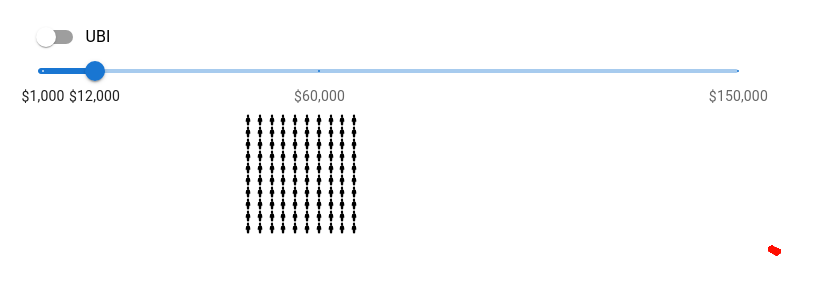
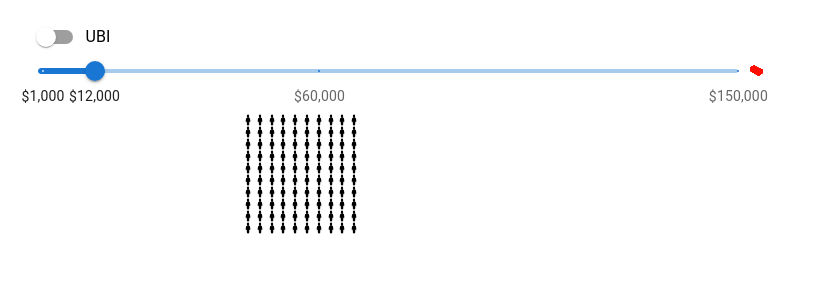
Before and after one commit to jankomp/y-ubi, a React (Create React App) app: page / in a window 1280 px wide. Shown: the part 436-730 px from the top of the page, without its empty margins (0-822 px from the left). Built offline with nearby package versions, Linux system fonts and the light colour scheme.

Commit message:
single wad flying to different position

```diff
--- a/src/App.js
+++ b/src/App.js
@@ -1,4 +1,4 @@
-import React, { useState } from 'react';
+import React, { useEffect, useState } from 'react';
 import { BarChart, Bar, Cell, XAxis, YAxis, CartesianGrid } from 'recharts';
 import { Switch, FormControlLabel, Slider, Box } from '@mui/material';
 import GetChartData from './ChartData';
@@ -13,8 +13,13 @@
 
 let ubiAmount = 0.0265;
 
+let personBuffer = [];
+let moneyStart = {x: 750, y: 500};
+let vectors = [];
+
 const App = () => {
   const [data, setData] = useState(GetChartData(ChartGroups, UbI, ubiAmount));
+  const [moneyPos, setMoneyPos] = useState([]);
 
   const switchStyle = {
     borderRadius: 2,
@@ -30,9 +35,11 @@ const App = () => {
     }
   }
 
-  const applyUbi = (e) => {
+  const applyUbi = async(e) => {
     UbI = !UbI;
-
+    if(UbI) {
+      await animation();
+    }
     setData(GetChartData(ChartGroups, UbI, ubiAmount));
   }
 
@@ -84,13 +91,16 @@ const App = () => {
         j += 1;
         let visible = 100 - i > bar.to && 100 - i <= bar.from;
         let icon = visible ? (<GiPerson size={12} className="person"/>) : (<GiPerson size={12} className="invisiblePerson"/>);
+        if (visible) {
+          personBuffer.push(icon);
+        }
         if (j === 10)
         {
           j = 0;
           buffer.push(<>{icon}<br key={"linebreak_" + line} className="lineBreak"/></>)
           line += 1;
         } else {
-          buffer.push(icon)
+          buffer.push(icon);
         }
       }
       return buffer;
@@ -127,15 +137,59 @@ const App = () => {
   ];
 
   function getMoney() {
-    let buffer = [];
-    for(let i = 1; i <= 100; i++) {
-      buffer.push(<img src={moneyImg} alt="wad of money" key={"money_" + i} id={i} className="money_start"></img>)
+    let moneyBuffer = [];
+    for(let i = 0; i < 100; i++) {
+      let x, y;
+      if (moneyPos.length > i) {
+        x = moneyPos[i].x;
+        y = moneyPos[i].y;
+      } else {
+        x = moneyStart.x;
+        y = moneyStart.y;
+        moneyPos.push({x: moneyStart.x, y: moneyStart.y});
+      }
+      const mTransform = 'translate(' + x + 'px, ' + y + 'px)';
+      moneyBuffer.push(<img src={moneyImg} alt="wad of money" key={"money_" + i} id={i} style={{position:'absolute', transform: mTransform, width: '1%'}}/>)
     }
-    return buffer;
+    return moneyBuffer;
+  }
+
+  function findAnimationVectors() {
+    let goal, start, direction;
+    for(let i = 0; i < 100; i++) {
+      //const x = personBuffer[i].getBoundingClientRect().x + personBuffer[i].getBoundingClientRect().width/2;
+      //const y = personBuffer[i].getBoundingClientRect().y + personBuffer[i].getBoundingClientRect().height/2;
+      //DEBUG:
+      const x = 265, y = 457;
+
+      goal = {x: x, y: y};
+
+      start = {x: moneyStart.x, y: moneyStart.y};
+
+      direction = {x: (goal.x - start.x) / 75.0, y: (goal.y - start.y) / 75.0};
+      vectors.push(direction);
+    }
+  }
+
+  const sleep = ms => new Promise(
+    resolve => setTimeout(resolve, ms)
+  );
+
+  async function animation() {
+    findAnimationVectors();
+    for(let i = 0; i < 75; i++) {
+      moneyPos[0] = {x: moneyPos[0].x + vectors[0].x, y: moneyPos[0].y + vectors[0].y};
+      //console.log(moneyPos[0]);
+      setMoneyPos(moneyPos.map((item) => ({x: item.x + vectors[i].x, y: item.y + vectors[i].y})));
+      await sleep(5);
+    }
+    await sleep(500)
+    setMoneyPos([]);
   }
 
   return (
     <div className='visualization'>
+      {getMoney()}
       <div className='barChart'>
         <BarChart width={550} height={450} data={data} barSize={40}>
           <XAxis dataKey="name" />
@@ -181,7 +235,6 @@ const App = () => {
           })
         }
       </div>
-      {getMoney()}
     </div>)
 }
 
```
